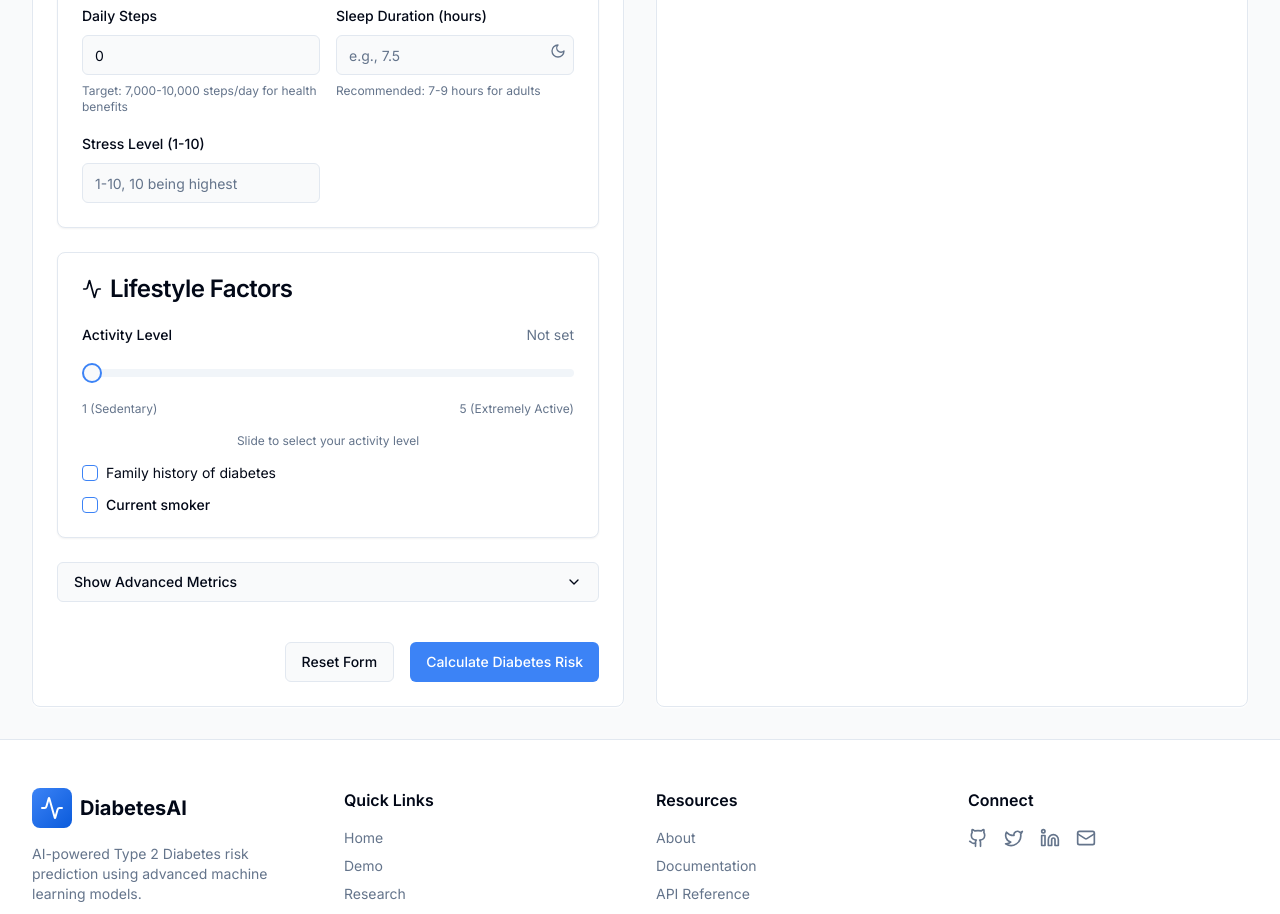
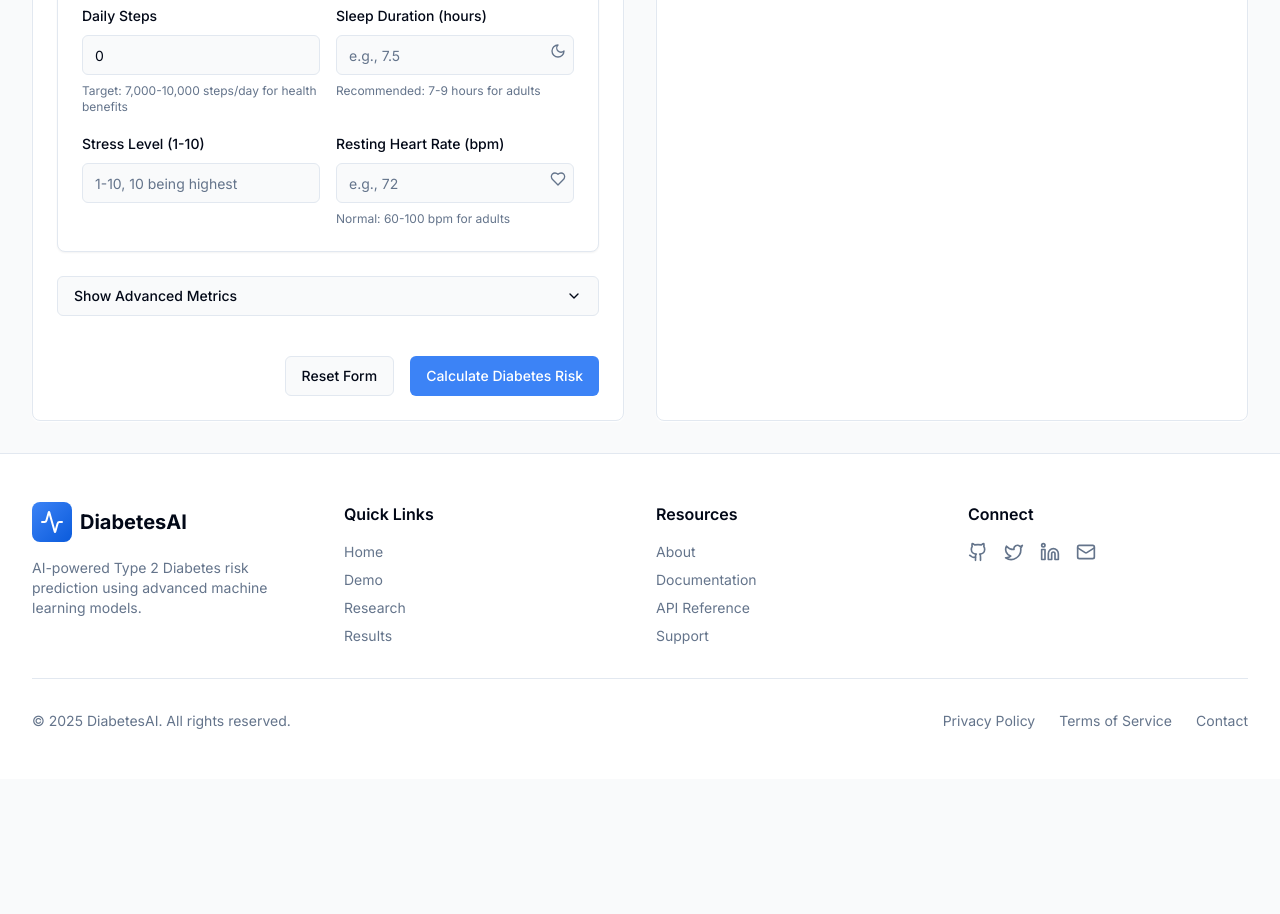
Before and after one commit to Venkat-Kolasani/type2diabetes-ai, a React (Vite) app: page /demo in a window 1280 px wide. Shown: the part 1700-2614 px from the top of the page. After the commit the page ends 2479 px from the top, so only its background shows below. Built offline with nearby package versions, Linux system fonts and the light colour scheme.

Commit message:
Simplify lifestyle stats to only include essential fields
- Keep only Daily Steps, Sleep Duration, Stress Level, and Heart Rate
- Remove Activity Level slider and checkboxes
- Maintain all validation and helpful hints for remaining fields

```diff
--- a/src/components/demo/InputForm.tsx
+++ b/src/components/demo/InputForm.tsx
@@ -409,11 +409,10 @@ export function InputForm({ form, onSubmit, isLoading, disabled }: InputFormProp
                     max: { value: 50000, message: "Maximum 50,000 steps" }
                   })}
                   disabled={disabled}
-                  aria-describedby="steps-help"
+                  className={hideNumberInputSpinners}
                 />
-
               </div>
-              <p id="steps-help" className="text-xs text-muted-foreground">
+              <p className="text-xs text-muted-foreground">
                 Target: 7,000-10,000 steps/day for health benefits
               </p>
               {errors.daily_steps && (
@@ -437,13 +436,13 @@ export function InputForm({ form, onSubmit, isLoading, disabled }: InputFormProp
                     max: { value: 24, message: "Maximum 24 hours" }
                   })}
                   disabled={disabled}
-                  aria-describedby="sleep-help"
+                  className={hideNumberInputSpinners}
                 />
                 <div className="absolute right-2 top-2 text-muted-foreground">
                   <Moon className="h-4 w-4" />
                 </div>
               </div>
-              <p id="sleep-help" className="text-xs text-muted-foreground">
+              <p className="text-xs text-muted-foreground">
                 Recommended: 7-9 hours for adults
               </p>
               {errors.sleep_duration && (
@@ -473,82 +472,38 @@ export function InputForm({ form, onSubmit, isLoading, disabled }: InputFormProp
                 <p className="text-sm text-destructive">{errors.stress_level.message}</p>
               )}
             </div>
-          </div>
-        </CardContent>
-      </Card>
 
-      {/* Lifestyle Factors */}
-      <Card>
-        <CardHeader>
-          <CardTitle className="flex items-center space-x-2">
-            <Activity className="h-5 w-5" />
-            <span>Lifestyle Factors</span>
-          </CardTitle>
-        </CardHeader>
-        <CardContent className="space-y-4">
-            <div className="space-y-4">
-              <div className="flex justify-between items-center">
-                <Label htmlFor="activity_level">Activity Level</Label>
-                <div className="text-sm text-muted-foreground">
-                  {watchedValues.activity_level > 0 ?
-                    [
-                      'Not set',
-                      'Sedentary',
-                      'Lightly Active',
-                      'Moderately Active',
-                      'Very Active',
-                      'Extremely Active'
-                    ][watchedValues.activity_level]
-                    : 'Not set'
-                  }
+            <div className="space-y-2">
+              <Label htmlFor="heart_rate">Resting Heart Rate (bpm)</Label>
+              <div className="relative">
+                <Input
+                  id="heart_rate"
+                  type="number"
+                  min="30"
+                  max="200"
+                  placeholder="e.g., 72"
+                  {...register("heart_rate", {
+                    required: "Heart rate is required",
+                    min: { value: 30, message: "Heart rate must be at least 30 bpm" },
+                    max: { value: 200, message: "Heart rate must be less than 200 bpm" }
+                  })}
+                  disabled={disabled}
+                  className={hideNumberInputSpinners}
+                />
+                <div className="absolute right-2 top-2 text-muted-foreground">
+                  <Heart className="h-4 w-4" />
                 </div>
               </div>
-              <Slider
-                id="activity_level"
-                min={1}
-                max={5}
-                step={1}
-                value={[watchedValues.activity_level > 0 ? watchedValues.activity_level : 1]}
-                onValueChange={(value) => setValue("activity_level", value[0] || 1)}
-                disabled={disabled}
-                className="w-full py-2"
-                aria-label="Activity level from 1 (Sedentary) to 5 (Extremely Active)"
-              />
-              <div className="flex justify-between text-xs text-muted-foreground">
-                <span>1 (Sedentary)</span>
-                <span>5 (Extremely Active)</span>
-              </div>
-              <div className="text-xs text-muted-foreground text-center">
-                Slide to select your activity level
-              </div>
-            </div>
-
-          <div className="space-y-4">
-            <div className="flex items-center space-x-2">
-              <Checkbox
-                id="family_history"
-                checked={watchedValues.family_history || false}
-                onCheckedChange={(checked) => setValue("family_history", Boolean(checked))}
-                disabled={disabled}
-              />
-              <Label htmlFor="family_history" className="font-normal">
-                Family history of diabetes
-              </Label>
-            </div>
-
-            <div className="flex items-center space-x-2">
-              <Checkbox
-                id="smoking"
-                checked={watchedValues.smoking || false}
-                onCheckedChange={(checked) => setValue("smoking", Boolean(checked))}
-                disabled={disabled}
-              />
-              <Label htmlFor="smoking">Current smoker</Label>
+              <p className="text-xs text-muted-foreground">
+                Normal: 60-100 bpm for adults
+              </p>
+              {errors.heart_rate && (
+                <p className="text-sm text-destructive">{errors.heart_rate.message}</p>
+              )}
             </div>
           </div>
         </CardContent>
       </Card>
-
       {/* Advanced Options */}
       <div className="space-y-4">
         <Button
```
